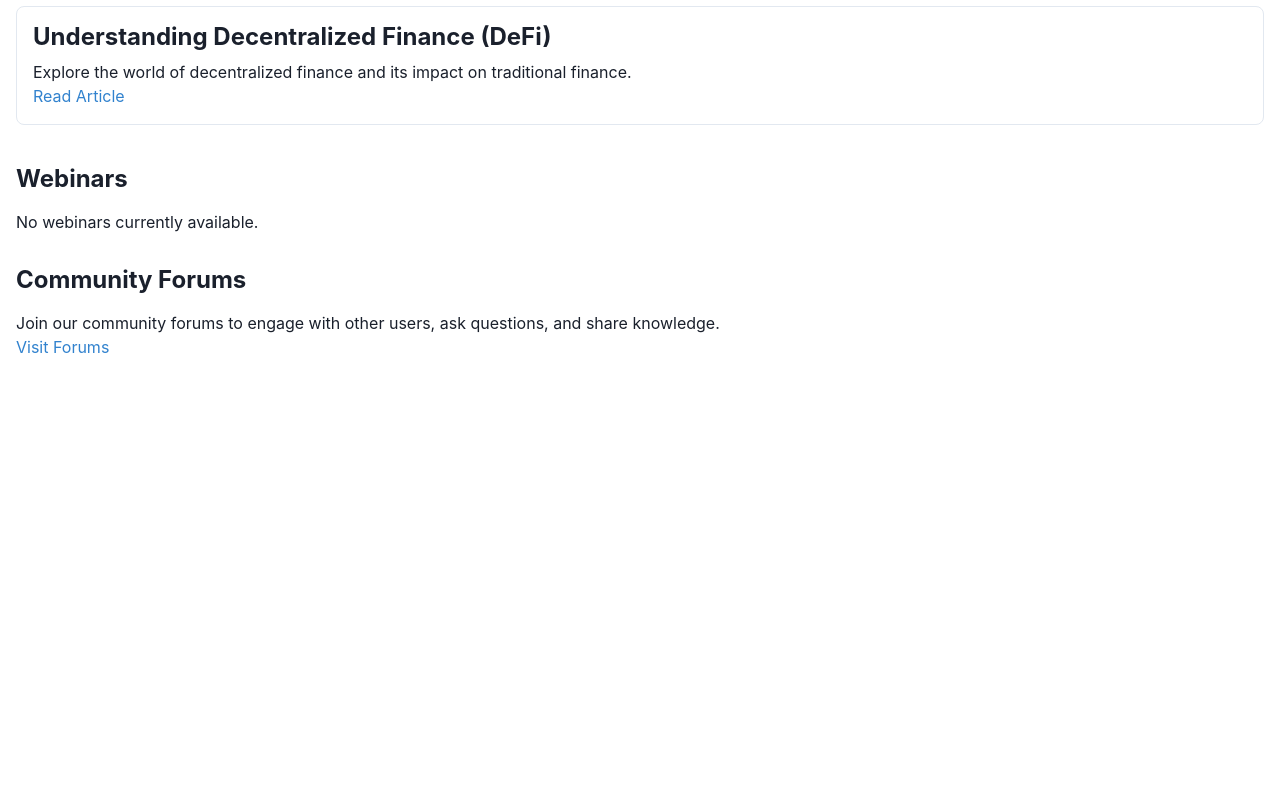
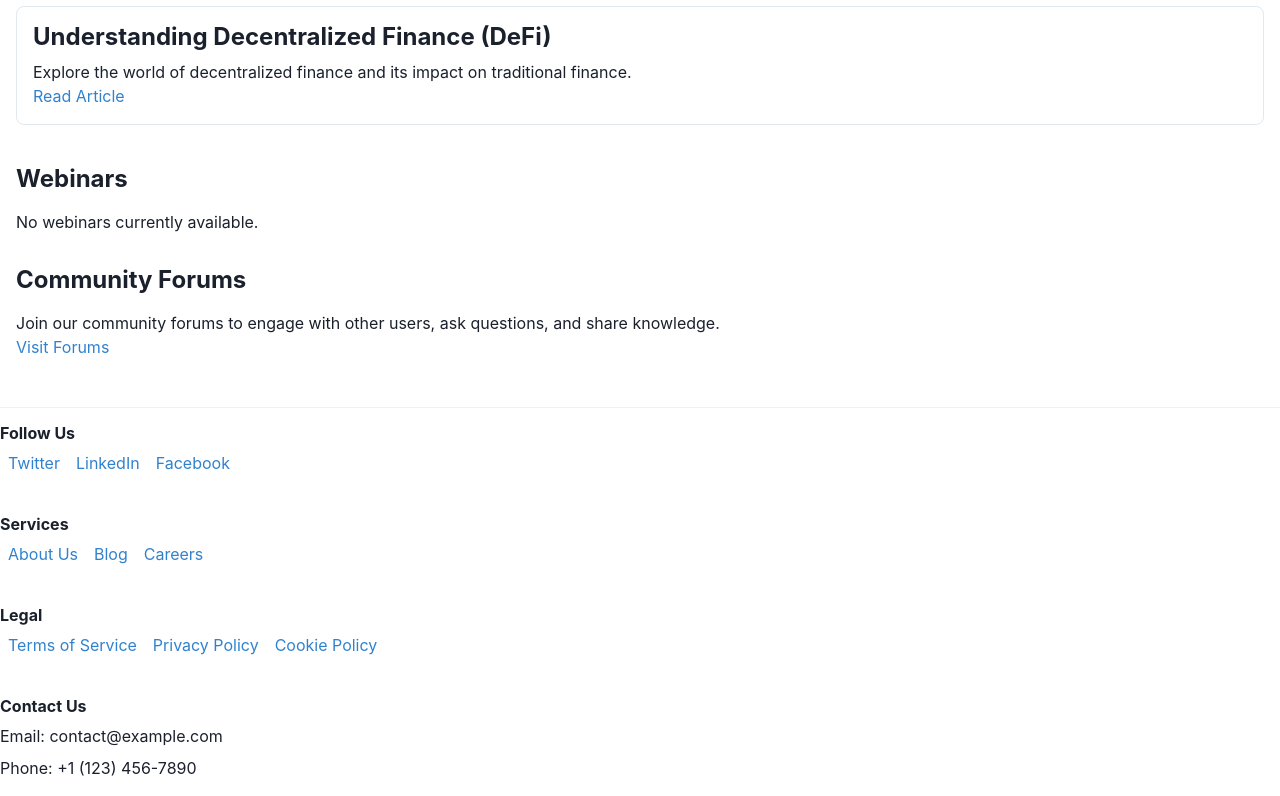
Before and after one commit to devnova777/crypto-connect, a React (Vite) app: page / in a window 1280 px wide. Shown: the part 2086-2882 px from the top of the page. Before the commit the page ends 2477 px from the top, so only its background shows below. Built offline with nearby package versions, Linux system fonts and the light colour scheme.

Commit message:
add footer

```diff
--- a/src/App.tsx
+++ b/src/App.tsx
@@ -1,4 +1,5 @@
 import EducationalResourcesSection from "./components/education-resource-section";
+import Footer from "./components/footer";
 import HeroSection from "./components/hero-section";
 import MarketplaceSection from "./components/marketplace-sectin";
 import Navbar from "./components/navabr";
@@ -12,6 +13,7 @@ export default function App() {
       <TokenDashboardSection />
       <MarketplaceSection />
       <EducationalResourcesSection />
+      <Footer />
     </div>
   )
 }
--- /dev/null
+++ b/src/components/footer.tsx
@@ -0,0 +1,67 @@
+import { Box, Flex, Text, Link, Divider, VStack, Heading } from '@chakra-ui/react';
+
+const Footer = () => {
+  return (
+    <Box as="footer" py="4" mt="auto">
+      <Divider mb="4" />
+      <VStack spacing={{ base: '4', md: '8' }} align="start">
+        {/* Social Links Section */}
+        <Box>
+          <Heading size="sm" mb="2">Follow Us</Heading>
+          <Flex flexWrap="wrap">
+            <Link mx="2" mb="2" href="#" color="blue.500">
+              Twitter
+            </Link>
+            <Link mx="2" mb="2" href="#" color="blue.500">
+              LinkedIn
+            </Link>
+            <Link mx="2" mb="2" href="#" color="blue.500">
+              Facebook
+            </Link>
+          </Flex>
+        </Box>
+
+        {/* Services Section */}
+        <Box>
+          <Heading size="sm" mb="2">Services</Heading>
+          <Flex flexWrap="wrap">
+            <Link mx="2" mb="2" href="#" color="blue.500">
+              About Us
+            </Link>
+            <Link mx="2" mb="2" href="#" color="blue.500">
+              Blog
+            </Link>
+            <Link mx="2" mb="2" href="#" color="blue.500">
+              Careers
+            </Link>
+          </Flex>
+        </Box>
+
+        {/* Legal Section */}
+        <Box>
+          <Heading size="sm" mb="2">Legal</Heading>
+          <Flex flexWrap="wrap">
+            <Link mx="2" mb="2" href="#" color="blue.500">
+              Terms of Service
+            </Link>
+            <Link mx="2" mb="2" href="#" color="blue.500">
+              Privacy Policy
+            </Link>
+            <Link mx="2" mb="2" href="#" color="blue.500">
+              Cookie Policy
+            </Link>
+          </Flex>
+        </Box>
+
+        {/* Contact Section */}
+        <Box>
+          <Heading size="sm" mb="2">Contact Us</Heading>
+          <Text mb="2">Email: contact@example.com</Text>
+          <Text>Phone: +1 (123) 456-7890</Text>
+        </Box>
+      </VStack>
+    </Box>
+  );
+};
+
+export default Footer;
```
